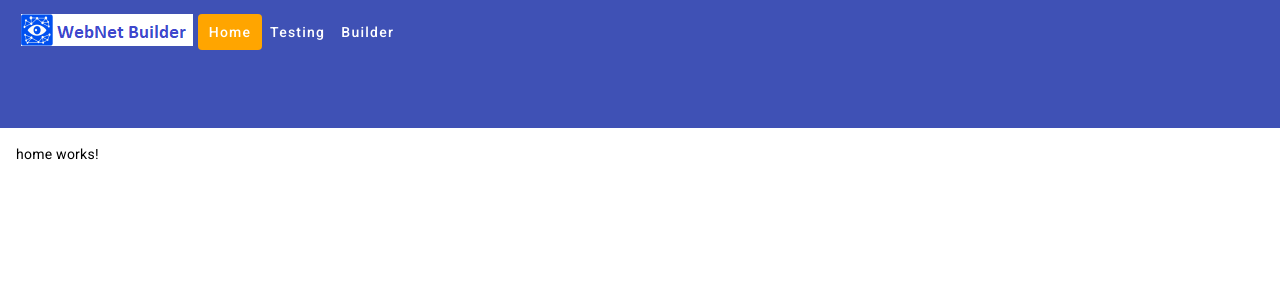
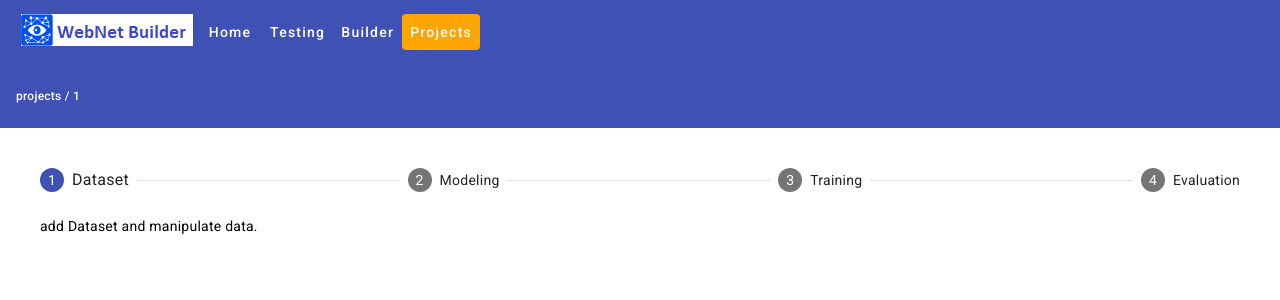
Before and after one commit to WOGRA-AG/WebNet, an Angular app in the folder apps/webnet-builder-frontend/: page /projects/1 in a window 1280 px wide. Before the commit this address led to /. Shown: the top 300 px of the page. Built offline with nearby package versions, Linux system fonts and the light colour scheme.

Commit message:
created projects and create projects page.

```diff
--- a/apps/webnet-builder-frontend/src/app/app-routing.module.ts
+++ b/apps/webnet-builder-frontend/src/app/app-routing.module.ts
@@ -3,12 +3,16 @@ import {RouterModule, Routes} from '@angular/router';
 import {HomeComponent} from "./pages/home/home.component";
 import {TestingComponent} from "./pages/testing/testing.component";
 import {NnBuilderComponent} from "./pages/nn-builder/nn-builder.component";
+import {ProjectsComponent} from "./pages/projects/projects.component";
+import {CreateProjectComponent} from "./pages/create-project/create-project.component";
 
 const routes: Routes = [
   {path: '', component: HomeComponent, pathMatch: 'full'},
   {path: 'home',  redirectTo: '', pathMatch: 'full'},
   {path: 'testing', component: TestingComponent, pathMatch:'full', data: { pageTitle: 'Performance Tests', desc: 'Measure the performance of different backends for different neural network examples.'}},
   {path: 'builder', component: NnBuilderComponent, pathMatch: 'full', data: { pageTitle: 'Neural Network Builder', desc: 'build a custom neural network'}},
+  {path: 'projects', component: ProjectsComponent, pathMatch: 'full', data: { pageTitle: 'Neural Network Projects', desc: 'build and train a custom neural network model'},},
+  {path: 'projects/:test', component: CreateProjectComponent},
   {path: '**', redirectTo:''}
 ];
 
--- a/apps/webnet-builder-frontend/src/app/app.component.html
+++ b/apps/webnet-builder-frontend/src/app/app.component.html
@@ -8,6 +8,7 @@
       <a mat-button [routerLink]="['/']" routerLinkActive="active" [routerLinkActiveOptions]="{exact: true}">Home</a>
       <a mat-button [routerLink]="['/testing']" routerLinkActive="active">Testing</a>
       <a mat-button [routerLink]="['/builder']" routerLinkActive="active">Builder</a>
+      <a mat-button [routerLink]="['/projects']" routerLinkActive="active">Projects</a>
     </div>
   </mat-toolbar-row>
   <mat-toolbar-row>
--- a/apps/webnet-builder-frontend/src/app/material/material.module.ts
+++ b/apps/webnet-builder-frontend/src/app/material/material.module.ts
@@ -14,7 +14,7 @@ import {MatExpansionModule} from "@angular/material/expansion";
 import {MatMenuModule} from "@angular/material/menu";
 import {MatGridListModule} from "@angular/material/grid-list";
 import {MatTreeModule} from "@angular/material/tree";
-
+import {MatStepperModule} from "@angular/material/stepper";
 
 const MaterialComponents =
   [MatButtonModule,
@@ -31,7 +31,8 @@ const MaterialComponents =
     MatExpansionModule,
     MatMenuModule,
     MatGridListModule,
-    MatTreeModule
+    MatTreeModule,
+    MatStepperModule
   ]
 
 @NgModule({
--- /dev/null
+++ b/apps/webnet-builder-frontend/src/app/pages/create-project/create-project.component.html
@@ -0,0 +1,18 @@
+<mat-stepper [linear]="false" #stepper>
+  <mat-step label="Dataset">
+    <p>add Dataset and manipulate data.</p>
+  </mat-step>
+  <mat-step label="Modeling">
+    <p>load model or model it yourself.</p>
+  </mat-step>
+  <mat-step label="Training">
+    <p>train your model.</p>
+  </mat-step>
+  <mat-step label="Evaluation">
+    <p>here you can see visualizations....</p>
+    <div>
+<!--      <button mat-button matStepperPrevious>Back</button>-->
+      <button mat-button (click)="stepper.reset()">Reset</button>
+    </div>
+  </mat-step>
+</mat-stepper>
--- /dev/null
+++ b/apps/webnet-builder-frontend/src/app/pages/projects/projects.component.html
@@ -0,0 +1,6 @@
+<mat-list role="list">
+  <mat-list-item role="listitem">Project A</mat-list-item>
+  <mat-list-item role="listitem">Project B</mat-list-item>
+  <mat-list-item role="listitem">Template Project</mat-list-item>
+</mat-list>
+<a mat-raised-button color="primary" [routerLink]="['/projects/a']" routerLinkActive="active">New Project</a>
--- /dev/null
+++ b/apps/webnet-builder-frontend/src/app/pages/projects/projects.component.ts
@@ -0,0 +1,13 @@
+import { Component } from '@angular/core';
+
+@Component({
+  selector: 'app-projects',
+  templateUrl: './projects.component.html',
+  styleUrls: ['./projects.component.scss']
+})
+export class ProjectsComponent {
+
+  createNewProject(): void {
+
+  }
+}
```
Also changed, not shown: apps/webnet-builder-frontend/src/app/app.module.ts (+6 -1 lines), apps/webnet-builder-frontend/src/app/pages/create-project/create-project.component.ts (added, +10 -0 lines), apps/webnet-builder-frontend/src/app/pages/create-project/create-project.component.scss (added), apps/webnet-builder-frontend/src/app/pages/projects/projects.component.scss (added).
